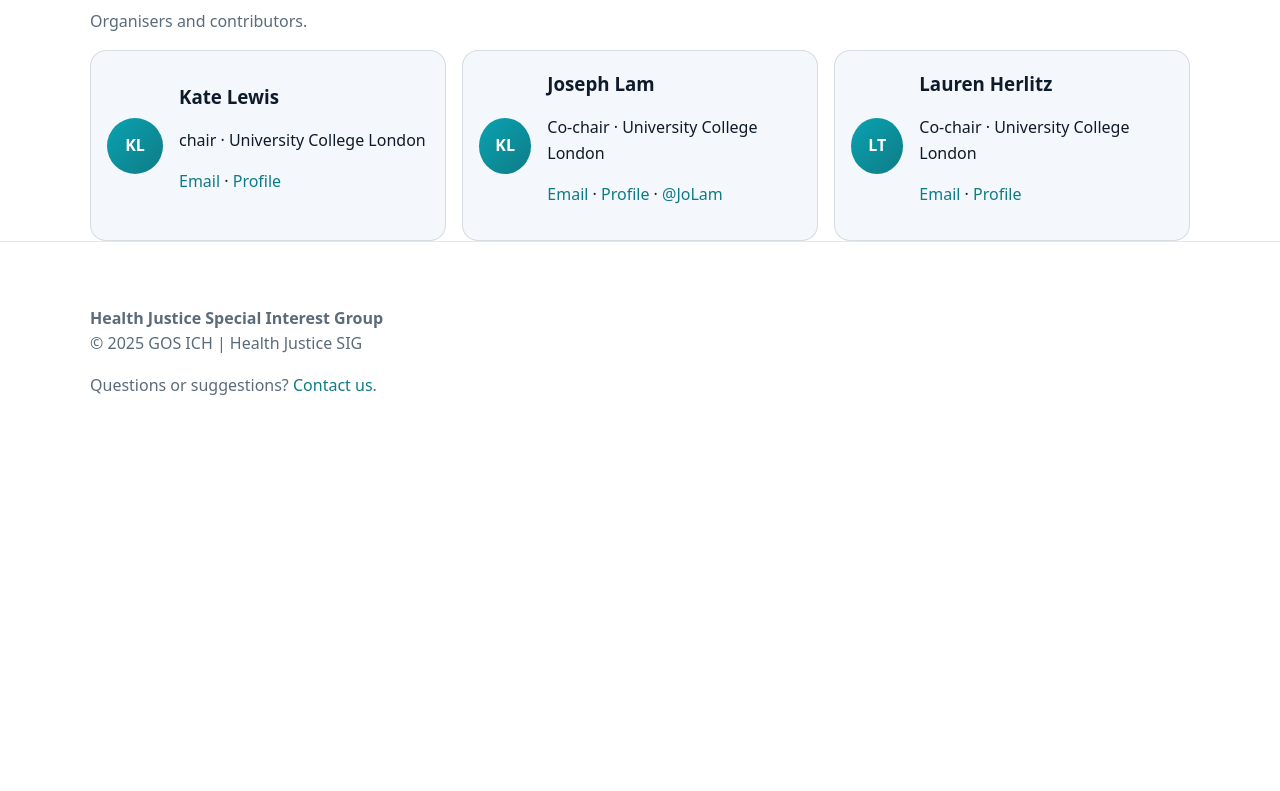
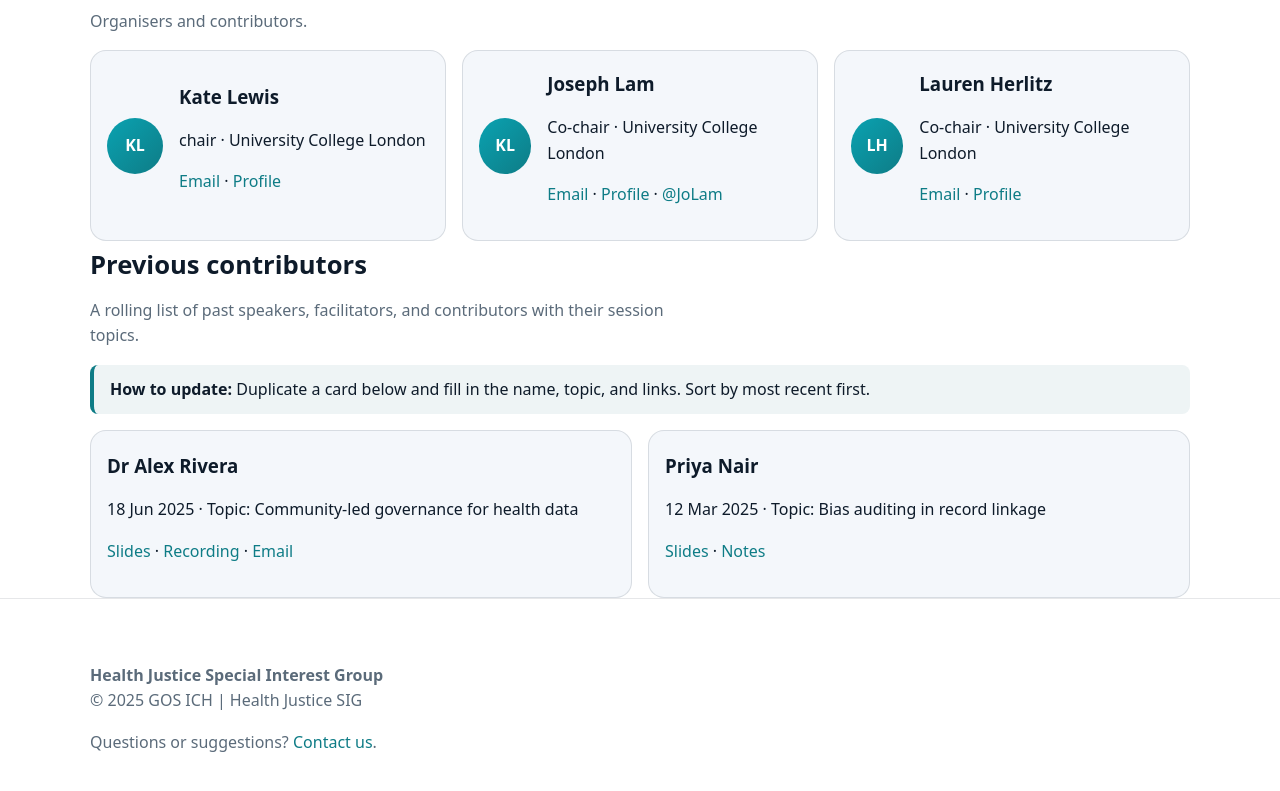
Before and after one commit to Jo-Lam/healthjusticeSIG, a plain HTML site: page index.html in a window 1280 px wide. Shown: the part 1187-1978 px from the top of the page. Before the commit the page ends 1650 px from the top, so only its background shows below. Drawn offline with Linux system fonts and the light colour scheme.

Commit message:
Update index.html

```diff
--- a/index.html
+++ b/index.html
@@ -177,7 +177,7 @@
           </div>
         </article>
         <article class="card person">
-          <div class="avatar" aria-hidden="true">LT</div>
+          <div class="avatar" aria-hidden="true">LH</div>
           <div>
             <h3 style="margin:.1rem 0 .25rem">Lauren Herlitz</h3>
             <p class="muted">Co‑chair · University College London </p>
@@ -188,6 +188,37 @@
       </div>
     </div>
   </section>
+
+  <section id="contributors" aria-labelledby="contributors-title">
+<div class="container">
+<h2 id="contributors-title">Previous contributors</h2>
+<p class="lede">A rolling list of past speakers, facilitators, and contributors with their session topics.</p>
+
+
+<div class="notice" role="status"><strong>How to update:</strong> Duplicate a card below and fill in the name, topic, and links. Sort by most recent first.</div>
+
+<div class="grid cols-2" style="margin-top:1rem">
+<!-- Contributor card template -->
+<article class="card" itemscope itemtype="https://schema.org/Person">
+<h3 itemprop="name" style="margin:.25rem 0 .5rem">Dr Alex Rivera</h3>
+<p class="muted"><time datetime="2025-06-18">18 Jun 2025</time> · Topic: <span itemprop="description">Community-led governance for health data</span></p>
+<p>
+<a href="#">Slides</a> · <a href="#">Recording</a> · <a href="mailto:alex.rivera@example.org">Email</a>
+</p>
+</article>
+
+
+<article class="card" itemscope itemtype="https://schema.org/Person">
+<h3 itemprop="name" style="margin:.25rem 0 .5rem">Priya Nair</h3>
+<p class="muted"><time datetime="2025-03-12">12 Mar 2025</time> · Topic: <span itemprop="description">Bias auditing in record linkage</span></p>
+<p>
+<a href="#">Slides</a> · <a href="#">Notes</a>
+</p>
+</article>
+<!-- /Contributor card template -->
+    </div>
+  </div>
+</section>
 
   <footer>
     <div class="container">
```
